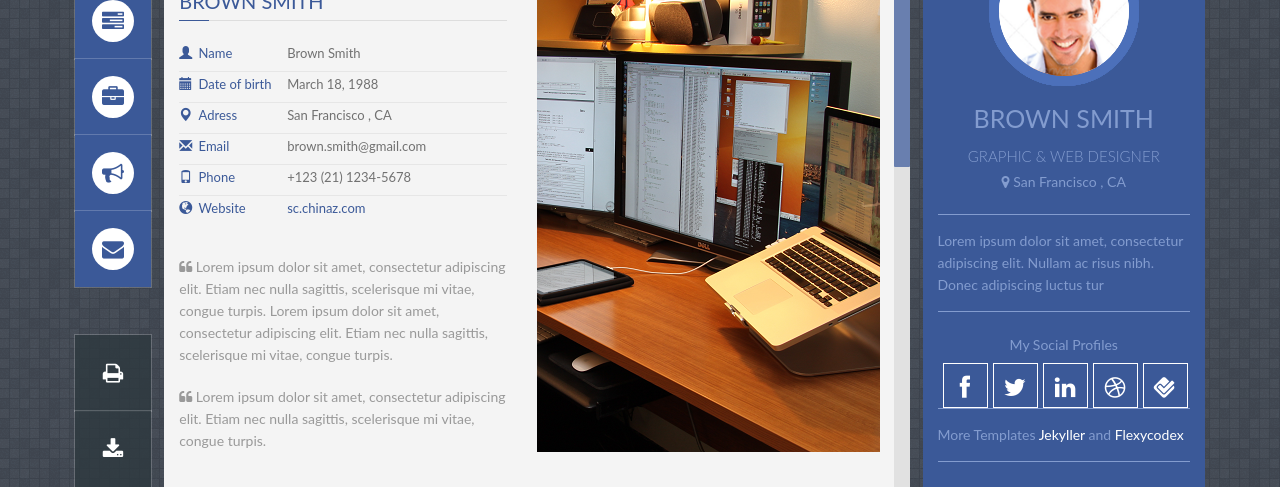
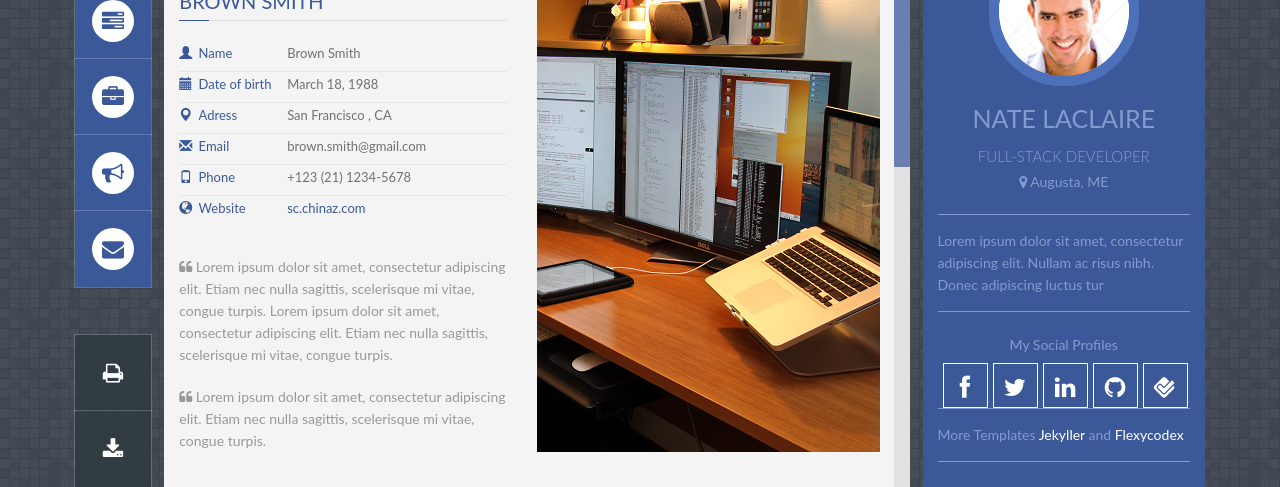
Before and after one commit to natelaclaire/natelaclaire-me, a Jekyll site: the page built from index.html, in a window 1280 px wide. Shown: the part 252-739 px from the top of the page. Built offline with Jekyll 4.4.1, drawn with Linux system fonts in a browser that asks for light colours; some web fonts are replaced.

Commit message:
Add social icons, update name and description, add GA code

```diff
--- a/_config.yml
+++ b/_config.yml
@@ -1,22 +1,23 @@
 
-title: My Resume
-url: 'http://junlulocky.com'
-baseurl: '/PanelCV' #change it according to your repository name
+title: Nate LaClaire's CS
+url: 'https://natelaclaire.me'
+baseurl: '/natelaclaire-me' #change it according to your repository name
 
 
 
 # Profile information
-yourname: Brown Smith  ## put your name
-title: 'GRAPHIC &amp; WEB DESIGNER'  ## your title
-location: San Francisco , CA
+yourname: Nate LaClaire  ## put your name
+title: 'FULL-STACK DEVELOPER'  ## your title
+location: Augusta, ME
 
 
 ## Social Profiles
-facebook: http://www.facebook.com  ## your facebook account url
-twitter: http://www.twitter.com  ## your twitter account url
-linkedin: http://www.linkedin.com  ## your linkedin account url
+facebook: https://www.facebook.com/natelaclaire  ## your facebook account url
+twitter: https://twitter.com/natelaclaire  ## your twitter account url
+linkedin: https://www.linkedin.com/in/natelaclaire  ## your linkedin account url
 dribbble: http://www.dribble.com  ## you dribbble account url
-foursquare: http://www.foursquare.com  ## your foursquare account url
+foursquare: https://foursquare.com/natelaclaire  ## your foursquare account url
+github: https://github.com/natelaclaire
 
 
 
--- a/_includes/head.html
+++ b/_includes/head.html
@@ -1,12 +1,12 @@
     <head>
 
-        <title>Panel CV Theme</title>
+        <title>Nate LaClaire, Full-Stack Developer</title>
 
         <meta http-equiv="content-type" content="text/html; charset=utf-8"/>
         <meta http-equiv="X-UA-Compatible" content="IE=edge,chrome=1">
         <meta name="viewport" content="width=device-width, initial-scale=1, maximum-scale=1"/>
 
-        <meta name="description" content="FlexyCodes - FlexyCard vCard Template. Creating my personal page!"/>
+        <meta name="description" content="Nate LaClaire is a full-stack developer in Augusta, Maine."/>
 
         <!-- CSS | bootstrap -->
         <!-- Credits: http://getbootstrap.com/ -->
--- a/index.html
+++ b/index.html
@@ -92,7 +92,7 @@ layout: default
             <a href="{{site.facebook}}"><i class="fa fa-facebook"></i></a>
             <a href="{{site.twitter}}"><i class="fa fa-twitter"></i></a>
             <a href="{{site.linkedin}}"><i class="fa fa-linkedin"></i></a>
-            <a href="{{site.dribbble}}"><i class="fa fa fa-dribbble"></i></a>
+            <a href="{{site.github}}"><i class="fa fa fa-github"></i></a>
             <a href="{{site.foursquare}}"><i class="fa fa-foursquare"></i></a>
             <div class="clear"></div>
         </div>
```
Also changed, not shown: other parts of _includes/head.html (+10 -0 lines).
